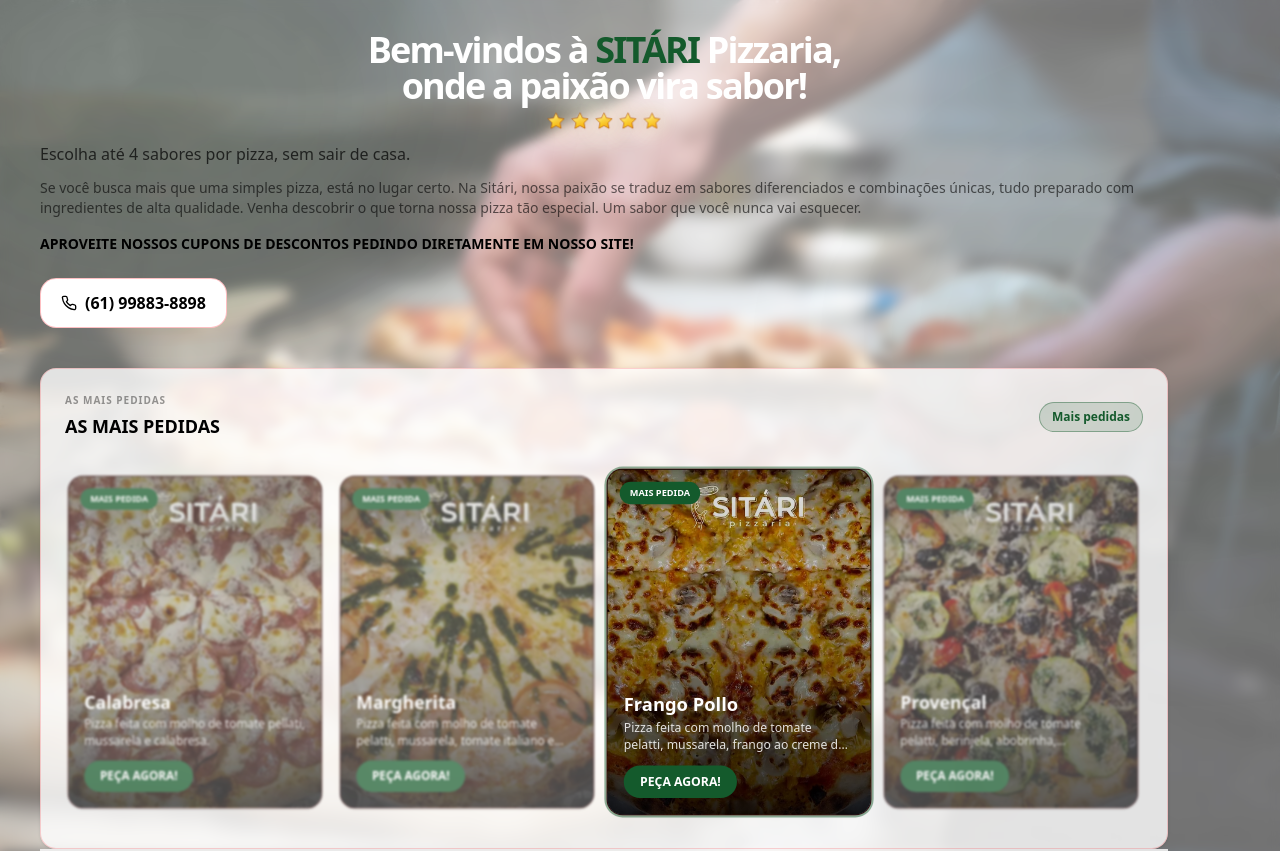
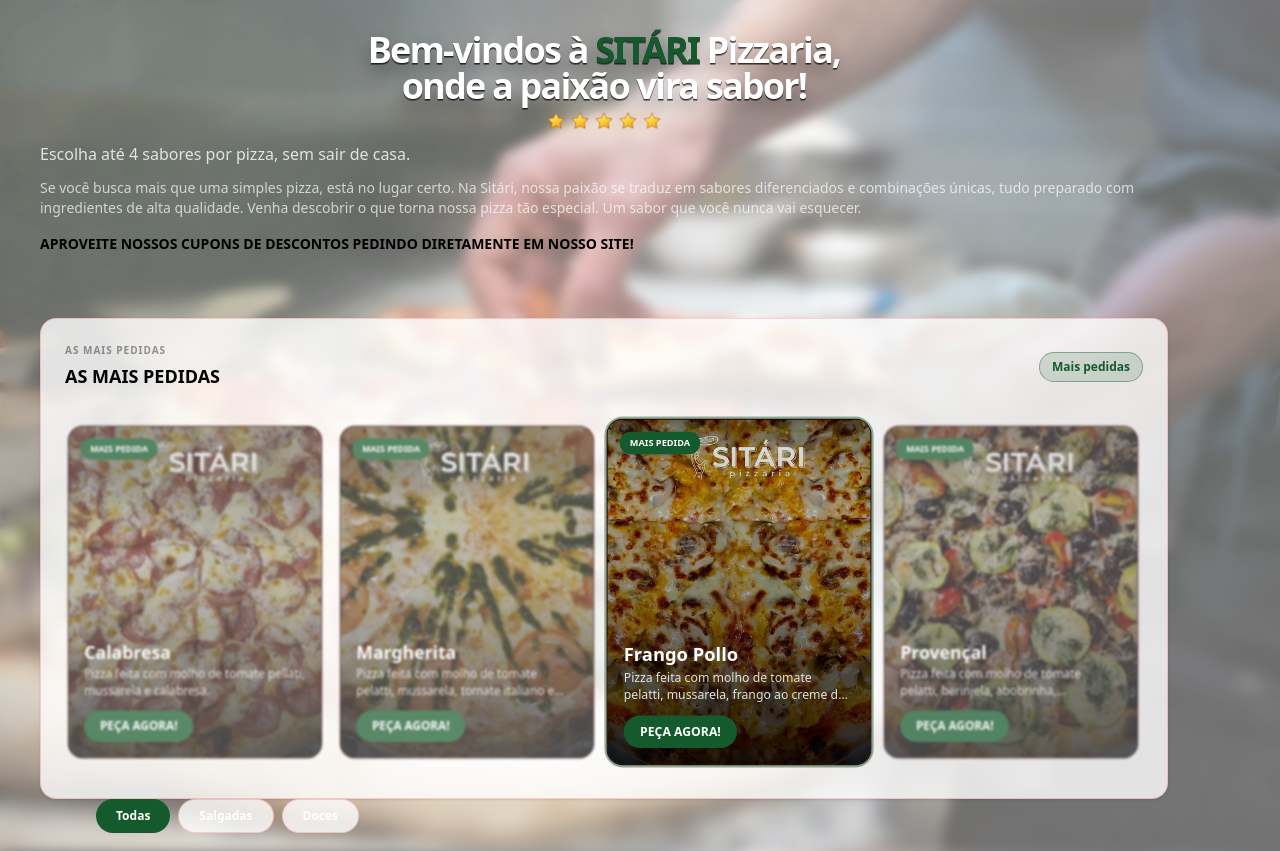
Before and after one commit to vanharelli/Sitari-pizzaria, a React (Vite) app: page / in a window 1280 px wide. Shown: the top 851 px of the page. Built offline with nearby package versions, Linux system fonts and the light colour scheme.

Commit message:
UI: header no fim, badges após mais pedidas e ajustes

```diff
--- a/src/App.jsx
+++ b/src/App.jsx
@@ -1,4 +1,4 @@
-import { useEffect, useRef, useState } from "react";
+import { useEffect, useLayoutEffect, useRef, useState } from "react";
 import { AnimatePresence, motion } from "framer-motion";
 import {
   ChevronDown,
@@ -34,6 +34,7 @@
   const [drinksOpen, setDrinksOpen] = useState(false);
   const [checkoutSummaryOpen, setCheckoutSummaryOpen] = useState(true);
   const [reviewSlideIndex, setReviewSlideIndex] = useState(0);
+  const [whatsAppBadgeVisible, setWhatsAppBadgeVisible] = useState(false);
   const [headerActive, setHeaderActive] = useState(false);
   const [hoursOpen, setHoursOpen] = useState(false);
   const [fulfillment, setFulfillment] = useState("Entrega");
@@ -48,6 +49,9 @@
     whatsapp: "",
   });
   const mostOrderedScrollRef = useRef(null);
+  const cartScrollRef = useRef(null);
+  const headerRef = useRef(null);
+  const [headerHeight, setHeaderHeight] = useState(0);
   const mostOrderedCardRefs = useRef([]);
   const mostOrderedRafRef = useRef(0);
   const [mostOrderedActiveIndex, setMostOrderedActiveIndex] = useState(0);
@@ -349,6 +353,18 @@
     return () => window.clearInterval(id);
   }, [reviewSlides.length]);
 
+  useEffect(() => {
+    let hideId = 0;
+    const showId = window.setTimeout(() => {
+      setWhatsAppBadgeVisible(true);
+      hideId = window.setTimeout(() => setWhatsAppBadgeVisible(false), 60000);
+    }, 60000);
+    return () => {
+      window.clearTimeout(showId);
+      if (hideId) window.clearTimeout(hideId);
+    };
+  }, []);
+
   const mostOrderedByName = new Map(
     mostOrderedMeta.map((p) => [p.name, p.description])
   );
@@ -428,7 +444,9 @@
 
   useEffect(() => {
     const onScroll = () => {
-      setHeaderActive(window.scrollY > 8);
+      const doc = document.documentElement;
+      const atBottom = window.innerHeight + window.scrollY >= doc.scrollHeight - 40;
+      setHeaderActive(atBottom);
     };
     onScroll();
     window.addEventListener("scroll", onScroll, { passive: true });
@@ -438,6 +456,31 @@
   useEffect(() => {
     if (!headerActive) setHoursOpen(false);
   }, [headerActive]);
+
+  useLayoutEffect(() => {
+    const node = headerRef.current;
+    if (!node) return;
+    const update = () => setHeaderHeight(node.offsetHeight || 0);
+    update();
+    window.addEventListener("resize", update);
+    return () => window.removeEventListener("resize", update);
+  }, []);
+
+  useEffect(() => {
+    const node = cartScrollRef.current;
+    if (!node) return;
+    let t = 0;
+    const onScroll = () => {
+      node.classList.add("is-scrolling");
+      if (t) window.clearTimeout(t);
+      t = window.setTimeout(() => node.classList.remove("is-scrolling"), 900);
+    };
+    node.addEventListener("scroll", onScroll, { passive: true });
+    return () => {
+      node.removeEventListener("scroll", onScroll);
+      if (t) window.clearTimeout(t);
+    };
+  }, [cartOpen]);
 
   return (
     <div
@@ -448,25 +491,32 @@
         backgroundPosition: "center",
         backgroundRepeat: "no-repeat",
         backgroundAttachment: "fixed",
+        "--sitari-header-h": `${headerActive ? headerHeight : 0}px`,
       }}
     >
       <div
         className="absolute inset-0 pointer-events-none"
-        style={{ backdropFilter: "blur(6px)", background: "rgba(255,255,255,0.42)" }}
+        style={{
+          WebkitBackdropFilter: `blur(${category === "Salgadas" ? 10 : 6}px)`,
+          backdropFilter: `blur(${category === "Salgadas" ? 10 : 6}px)`,
+          background:
+            category === "Salgadas"
+              ? "rgba(255,255,255,0.45)"
+              : "rgba(255,255,255,0.42)",
+          transition: "backdrop-filter 220ms ease, background 220ms ease",
+        }}
       />
       <div className="fixed inset-0 pointer-events-none overflow-hidden">
         <div className="absolute -top-[10%] -left-[10%] w-[45%] h-[45%] bg-[#145a2c]/12 blur-[120px] rounded-full" />
         <div className="absolute top-[25%] -right-[10%] w-[35%] h-[35%] bg-[#145a2c]/8 blur-[130px] rounded-full" />
       </div>
 
-      <motion.header
-        initial={false}
-        animate={headerActive ? { opacity: 1, y: 0 } : { opacity: 0, y: -18 }}
-        transition={{ duration: 0.22, ease: "easeOut" }}
-        className={`z-40 bg-white/80 backdrop-blur-2xl border-b border-red-500/40 px-6 py-4 flex items-center ${
+      <header
+        ref={headerRef}
+        className={`fixed top-0 left-0 right-0 z-40 bg-white/80 backdrop-blur-2xl border-b border-red-500/40 px-6 py-4 flex items-center transition-all duration-200 ${
           headerActive
-            ? "fixed top-0 left-0 right-0"
-            : "absolute top-0 left-0 right-0 pointer-events-none"
+            ? "opacity-100 translate-y-0 pointer-events-auto shadow-sm"
+            : "opacity-0 -translate-y-3 pointer-events-none"
         }`}
       >
         <div className="sm:hidden">
@@ -593,9 +643,10 @@
             <Instagram size={20} />
           </a>
         </div>
-      </motion.header>
-
-      <main className="relative z-10 pb-32">
+
+      </header>
+
+      <main className="relative z-10 pb-32 pt-[var(--sitari-header-h)]">
         <div className="mx-auto w-full max-w-7xl px-4 sm:px-6 lg:px-10 lg:pr-28 py-8">
           <div className="mb-10">
             <img
@@ -604,7 +655,13 @@
               className="sm:hidden mx-auto h-24 w-24 object-contain drop-shadow-xl mb-4"
               draggable="false"
             />
-            <h2 className="text-3xl sm:text-4xl font-black tracking-tighter leading-none mb-2 text-center text-white mx-auto max-w-[26ch]">
+            <h2
+              className="text-3xl sm:text-4xl font-black tracking-tighter leading-none mb-2 text-center text-white mx-auto max-w-[26ch]"
+              style={{
+                textShadow:
+                  "0 1px 0 rgba(0,0,0,0.55), 0 2px 0 rgba(0,0,0,0.40), 0 10px 18px rgba(0,0,0,0.35)",
+              }}
+            >
               {(() => {
                 const title = String(SITE_INFO.intro.title || "");
                 const m = title.match(/sit[aá]ri/i);
@@ -615,7 +672,15 @@
                 return (
                   <>
                     {before}
-                    <span className="text-[#145a2c]">{word.toUpperCase()}</span>
+                    <span
+                      className="text-[#145a2c]"
+                      style={{
+                        textShadow:
+                          "0 1px 0 rgba(0,0,0,0.55), 0 2px 0 rgba(0,0,0,0.40), 0 10px 18px rgba(0,0,0,0.35)",
+                      }}
+                    >
+                      {word.toUpperCase()}
+                    </span>
                     {after}
                   </>
                 );
@@ -675,18 +740,37 @@
                 </svg>
               ))}
             </div>
-            <p className="text-black/70 font-medium">{SITE_INFO.tagline}</p>
-            <p className="text-black/60 text-sm mt-3">{SITE_INFO.intro.text}</p>
+            <p className="text-white/80 font-medium">{SITE_INFO.tagline}</p>
+            <p className="text-white/70 text-sm mt-3">{SITE_INFO.intro.text}</p>
             <p className="text-black text-sm mt-4 font-bold sitari-shimmer">
               {SITE_INFO.intro.promo}
             </p>
             <div className="flex flex-wrap gap-3 mt-6">
-              <a
-                href={`tel:${SITE_INFO.phoneDisplay.replace(/[^\d+]/g, "")}`}
-                className="px-5 py-3 rounded-2xl bg-white text-black border border-red-500/30 font-bold flex items-center gap-2"
-              >
-                <Phone size={16} /> {SITE_INFO.phoneDisplay}
-              </a>
+              {whatsAppBadgeVisible && (
+                <a
+                  href={`https://wa.me/${SITE_INFO.whatsappDigits}?text=${encodeURIComponent(
+                    "Pedido de pizza"
+                  )}`}
+                  target="_blank"
+                  rel="noreferrer"
+                  className="px-5 py-3 rounded-2xl bg-[#145a2c] text-white border border-white/20 font-black flex items-center gap-2 shadow-[0_10px_30px_rgba(20,90,44,0.18)]"
+                  aria-label="Abrir WhatsApp com mensagem de pedido"
+                >
+                  <svg
+                    xmlns="http://www.w3.org/2000/svg"
+                    width="16"
+                    height="16"
+                    viewBox="0 0 24 24"
+                    aria-hidden="true"
+                  >
+                    <path
+                      fill="currentColor"
+                      d="M20.5 11.9c0 4.7-3.8 8.5-8.5 8.5c-1.5 0-3-.4-4.3-1.1l-4.2 1.1l1.1-4.1c-.8-1.3-1.3-2.9-1.3-4.5c0-4.7 3.8-8.5 8.5-8.5s8.7 3.8 8.7 8.6zm-8.5-6.8c-3.8 0-6.9 3-6.9 6.8c0 1.5.5 2.9 1.3 4.1l-.7 2.7l2.8-.7c1.1.7 2.4 1.1 3.6 1.1c3.8 0 6.9-3 6.9-6.8c0-3.9-3.1-7.2-7-7.2zm4 8.5c-.2-.1-1.2-.6-1.4-.6c-.2-.1-.4-.1-.5.1c-.2.2-.6.6-.7.7c-.1.1-.3.1-.5 0c-.2-.1-.8-.3-1.5-.9c-.6-.5-.9-1.1-1-1.3c-.1-.2 0-.3.1-.4l.3-.4c.1-.1.2-.3.2-.4c.1-.1 0-.3 0-.4c0-.1-.5-1.2-.7-1.6c-.2-.4-.4-.4-.5-.4h-.4c-.1 0-.3.1-.5.3c-.2.2-.7.7-.7 1.7s.7 2 .8 2.1c.1.2 1.4 2.3 3.5 3.1c.5.2.9.4 1.2.5c.5.1.9.1 1.3 0c.4-.1 1.2-.5 1.3-.9c.2-.4.2-.8.1-.9c0-.1-.1-.2-.3-.3z"
+                    />
+                  </svg>
+                  <span>Faça seu pedido agora</span>
+                </a>
+              )}
             </div>
           </div>
 
@@ -773,7 +857,9 @@
           </div>
         </div>
 
+        <div className="mx-auto w-full max-w-7xl px-4 sm:px-6 lg:px-10 lg:pr-28 -mt-2">
           <CategoryFilter active={category} onChange={setCategory} />
+        </div>
 
           <div className="grid grid-cols-1 sm:grid-cols-2 lg:grid-cols-3 xl:grid-cols-4 gap-4 mt-6">
           {filtered.map((pizza) => (
@@ -996,7 +1082,10 @@
               exit={{ y: 20, opacity: 0 }}
               className="fixed inset-0 z-50 flex items-end sm:items-center justify-center p-3 sm:p-6"
             >
-              <div className="w-full max-w-2xl bg-white rounded-t-3xl sm:rounded-3xl border border-red-500/20 shadow-lg flex flex-col max-h-[92dvh] sm:max-h-[85dvh] overflow-y-auto overflow-x-hidden">
+              <div
+                ref={cartScrollRef}
+                className="sitari-scroll w-full max-w-2xl bg-white rounded-t-3xl sm:rounded-3xl border border-red-500/20 shadow-lg flex flex-col max-h-[92dvh] sm:max-h-[85dvh] overflow-y-auto overflow-x-hidden"
+              >
                 <div className="p-6 border-b border-red-500/20 flex justify-between items-center">
                   <div>
                     <p className="text-[10px] font-bold text-black/40 uppercase tracking-widest">
@@ -1569,6 +1658,13 @@
 
       <style>{`
         .no-scrollbar::-webkit-scrollbar { display: none; }
+        .sitari-scroll { scrollbar-width: thin; scrollbar-color: transparent transparent; }
+        .sitari-scroll::-webkit-scrollbar { width: 10px; height: 10px; }
+        .sitari-scroll::-webkit-scrollbar-track { background: transparent; }
+        .sitari-scroll::-webkit-scrollbar-thumb { background-color: transparent; border-radius: 9999px; border: 2px solid transparent; background-clip: content-box; }
+        .sitari-scroll:hover::-webkit-scrollbar-thumb { background-color: rgba(0,0,0,0.35); }
+        .sitari-scroll.is-scrolling { scrollbar-color: rgba(0,0,0,0.35) transparent; }
+        .sitari-scroll.is-scrolling::-webkit-scrollbar-thumb { background-color: rgba(0,0,0,0.35); }
         * { -webkit-tap-highlight-color: transparent; }
       `}</style>
     </div>
--- a/src/components/CategoryFilter.jsx
+++ b/src/components/CategoryFilter.jsx
@@ -2,7 +2,7 @@
 
 export function CategoryFilter({ active, onChange }) {
   return (
-    <div className="px-4 py-3 bg-white/80 backdrop-blur-xl border-b border-red-500/20 overflow-x-auto no-scrollbar flex gap-2">
+    <div className="px-4 py-2 overflow-x-auto no-scrollbar flex gap-2">
       {CATEGORIES.filter((cat) => cat !== "Bebidas").map((cat) => (
         <button
           key={cat}
@@ -10,7 +10,7 @@
           className={`px-5 py-2 rounded-full text-xs font-bold whitespace-nowrap transition-all ${
             active === cat
               ? "bg-[#145a2c] text-white"
-              : "bg-black/5 border border-red-500/20 text-black/60"
+              : "bg-white/80 border border-red-500/20 text-white"
           }`}
         >
           {cat}
```
Also changed, not shown: src/components/ProductModal.jsx (+0 -44 lines).
